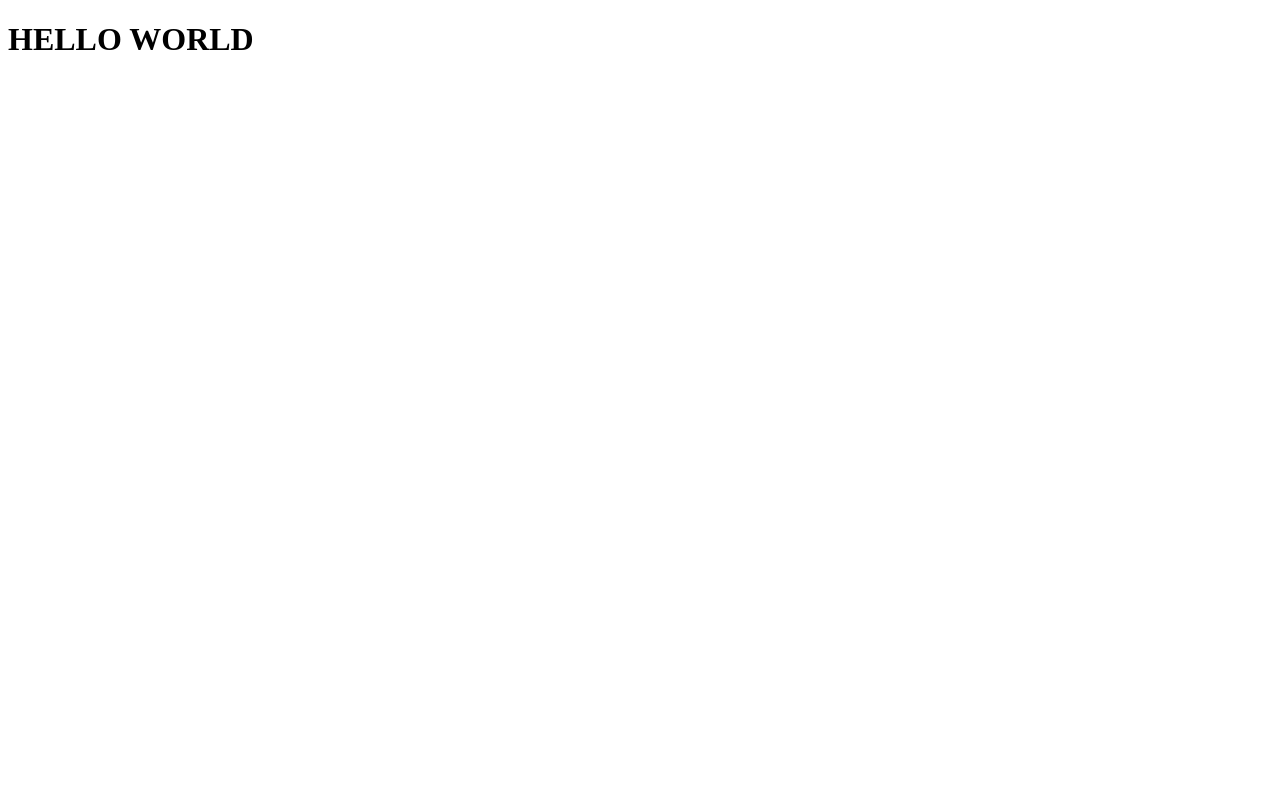
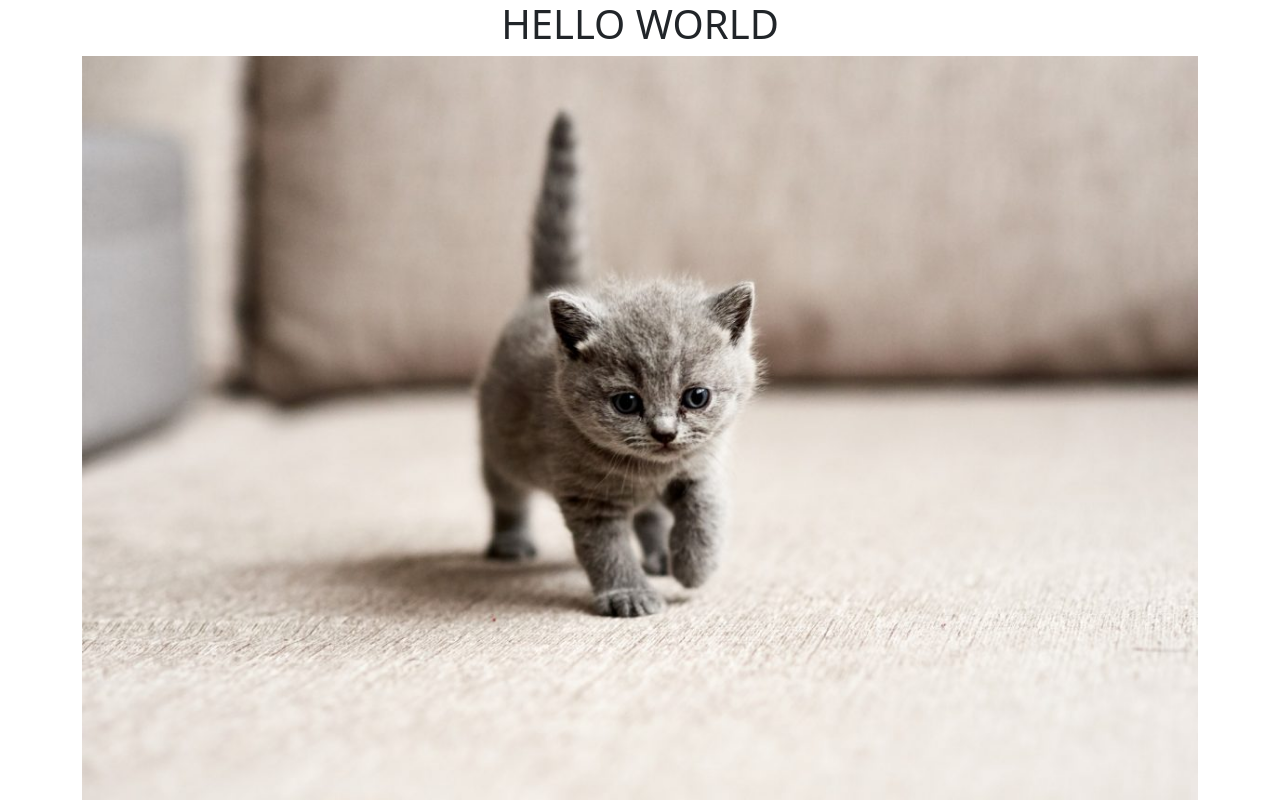
Before and after one commit to Tasitaconte/gitFESC.github.io, a plain HTML site: page index.html in a window 1280 px wide. Drawn offline with nearby package versions, Linux system fonts and the light colour scheme.

Commit message:
implementacion imagenes

```diff
--- a/index.html
+++ b/index.html
@@ -5,8 +5,16 @@
     <meta http-equiv="X-UA-Compatible" content="IE=edge">
     <meta name="viewport" content="width=device-width, initial-scale=1.0">
     <title>Document</title>
+    <link href="https://cdn.jsdelivr.net/npm/bootstrap@5.2.2/dist/css/bootstrap.min.css" rel="stylesheet" integrity="sha384-Zenh87qX5JnK2Jl0vWa8Ck2rdkQ2Bzep5IDxbcnCeuOxjzrPF/et3URy9Bv1WTRi" crossorigin="anonymous">
+
 </head>
 <body>
-    <h1>HELLO WORLD</h1>
+    <h1 class="text-center">HELLO WORLD</h1>
+    <div class="container">
+        <img src="photos/3008811440.jpg" alt="imagen_gatito" class="img-fluid">
+    </div>
+    <script src="https://cdn.jsdelivr.net/npm/bootstrap@5.2.2/dist/js/bootstrap.bundle.min.js" integrity="sha384-OERcA2EqjJCMA+/3y+gxIOqMEjwtxJY7qPCqsdltbNJuaOe923+mo//f6V8Qbsw3" crossorigin="anonymous"></script>
+
+
 </body>
 </html>
```
Also changed, not shown: photos/3008811440.jpg (added), photos/índice.jpg (added).
